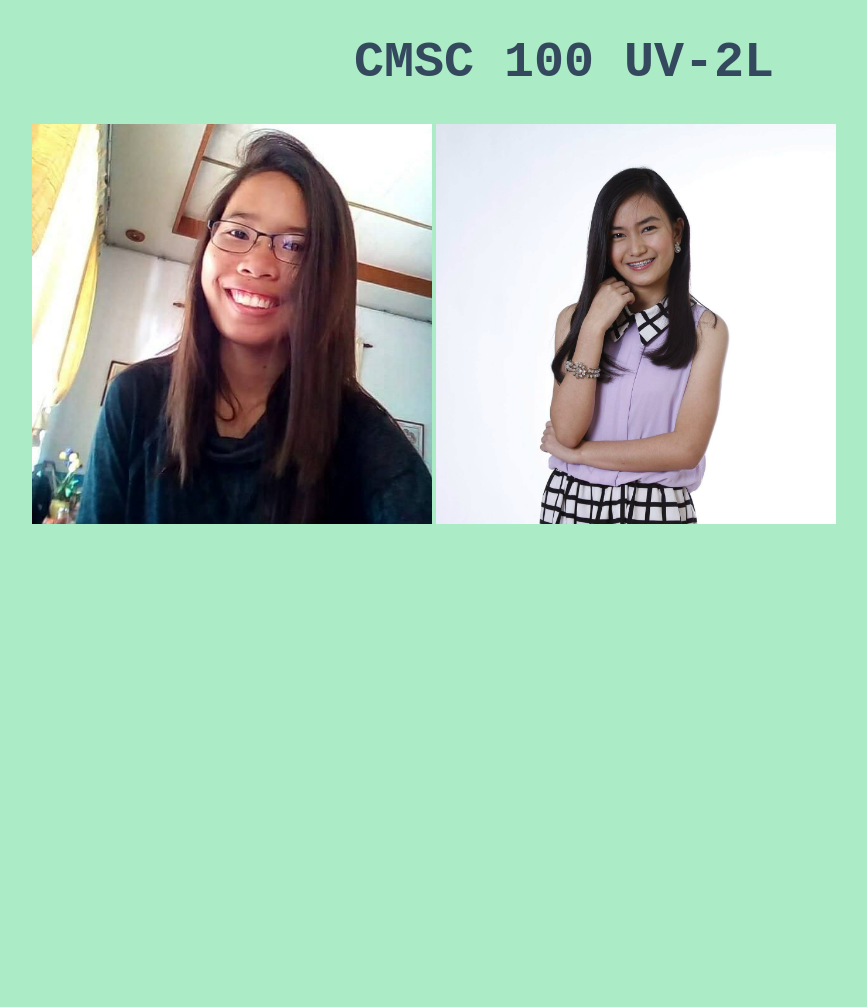
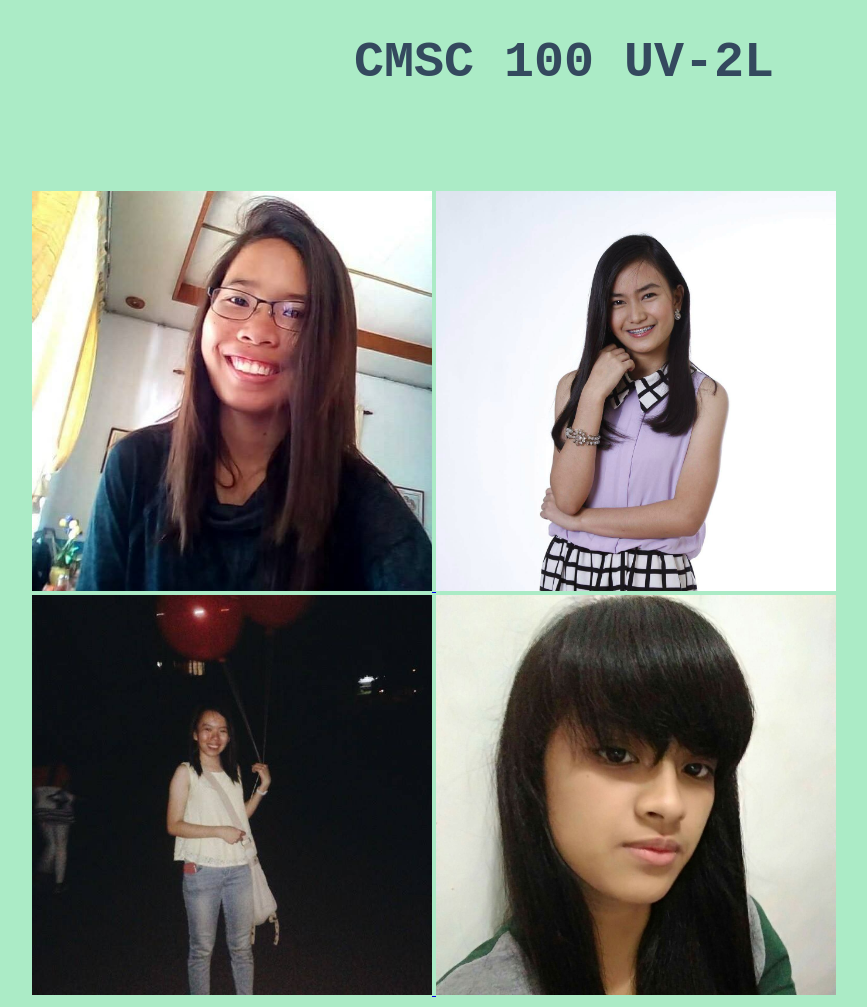
Before and after one commit to kathrynelee/CMSC100_EXERCISE_2A, a plain HTML site: page EXERCISE2A.html in a window 1280 px wide. Shown: the whole page, without its empty margins (76-943 px from the left). Before the commit the page ends 800 px from the top, so only its background shows below. Drawn offline with Linux system fonts and the light colour scheme.

Commit message:
finalized exercise

```diff
--- a/EXERCISE2A.html
+++ b/EXERCISE2A.html
@@ -11,8 +11,13 @@
 .images {
 	margin-left: 100px;
 	margin-right: 100px;
+	margin-top: 100px;
 }
 
+img {
+	width: 400px;
+	height: 400px;
+}
 
 </style>
 
@@ -26,9 +31,18 @@
 		</h1>
 
 	<div class="images">
-		<img src="6.jpg" alt="Mountain View" width="400" height="400">
-		<img src="jyra.jpg" alt="Mountain View" width="400" height="400">
-
+	<a href=rojales/rojales_index.html>
+		<img src="6.jpg" alt="rojales">
+	</a>
+	<a href=mojica_index.html>
+		<img src="jyra.jpg" alt="mojica">
+	</a>
+	<a href=index_Lee.html>
+		<img src="me.jpg" alt="lee">
+	</a>
+	<a href=index_Villarivera.html>
+		<img src="img_Villarivera/villarivera.jpg" alt="villarivera">
+	</a>
 	</div>
 
 	</body>
```
Also changed, not shown: index_Lee.html (+1 -1 lines), mojica_index.html (+1 -1 lines).
